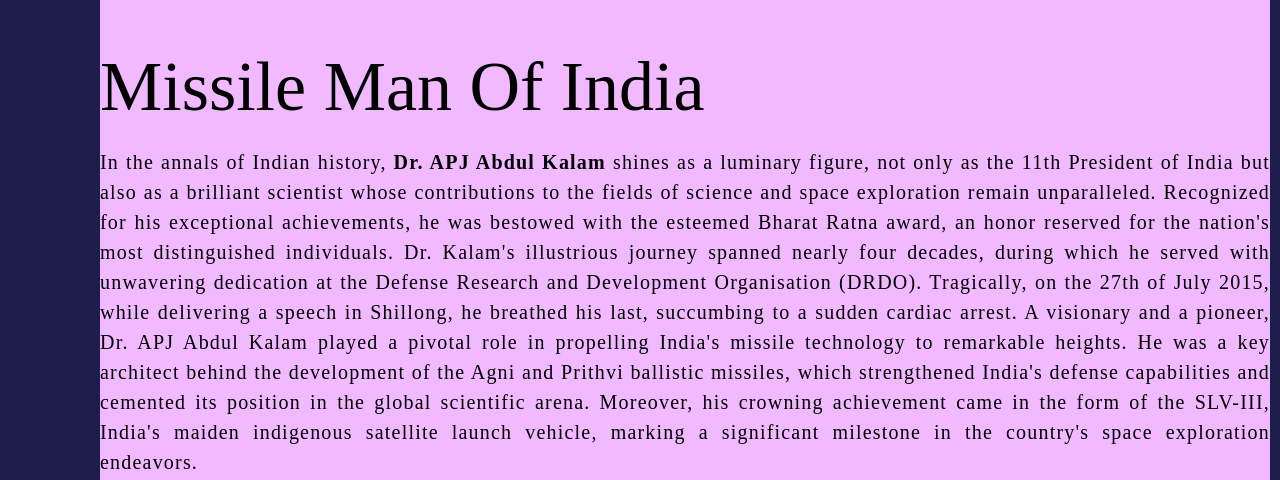
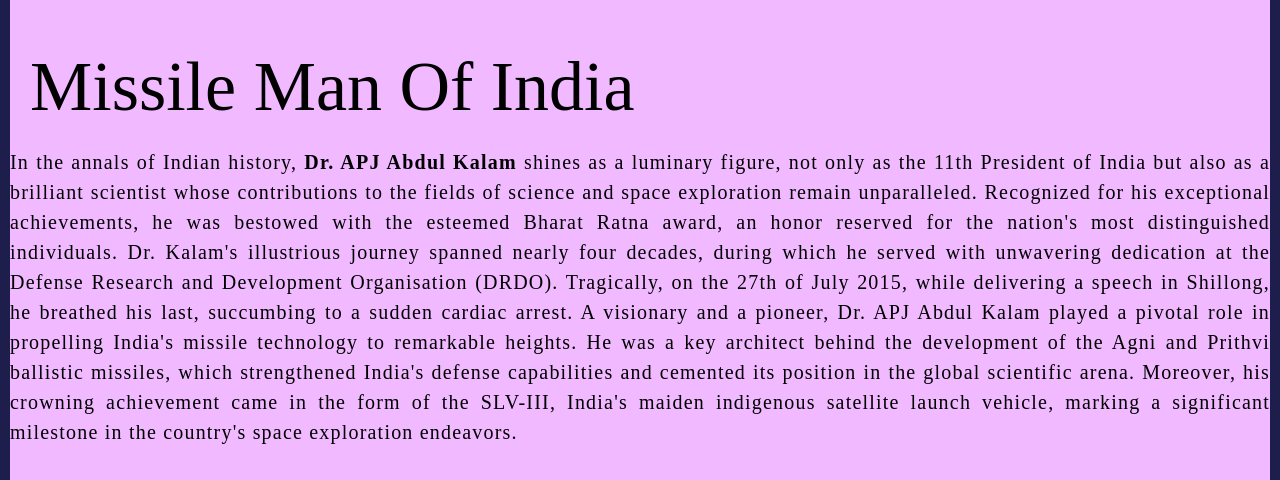
Before and after one commit to Tushar-Manyal/web-frame, a plain HTML site: page index.html in a window 1280 px wide. Shown: the part 346-826 px from the top of the page. Drawn offline with Linux system fonts and the light colour scheme.

Commit message:
new changes

```diff
--- a/apj.css
+++ b/apj.css
@@ -8,7 +8,7 @@
     background-color:rgb(241, 185, 255);
     min-height: 100vh;
     border:10px solid #1d1e4c;
-    border-left-width: 100px;
+    border-left-width: 10px;
 
 }
 .content{
@@ -46,7 +46,8 @@
 .about_section h2{
     font-size: 70px;
     font-weight: 400;
-    margin-bottom: 20px
+    margin-bottom: 20px;
+    padding-left:20px;
 }
 .about_section p{
     font-size:20px;
```
